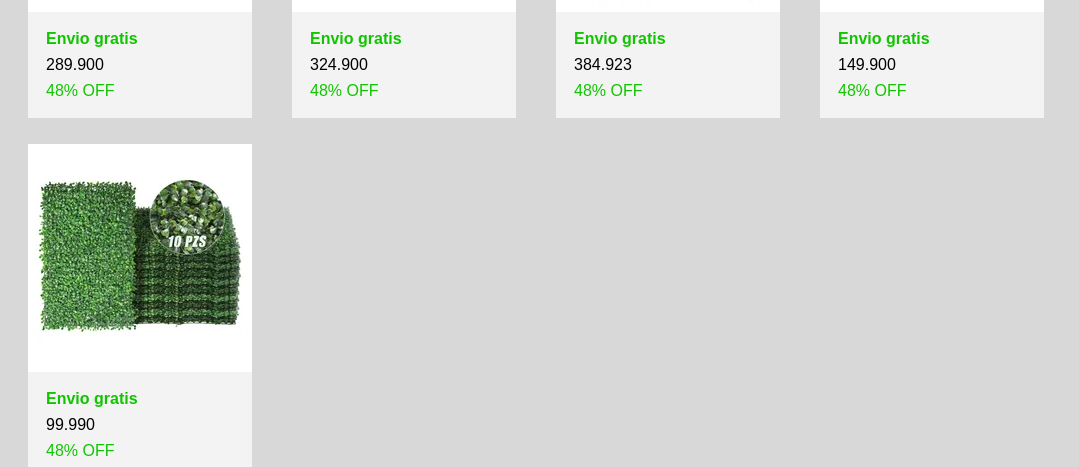
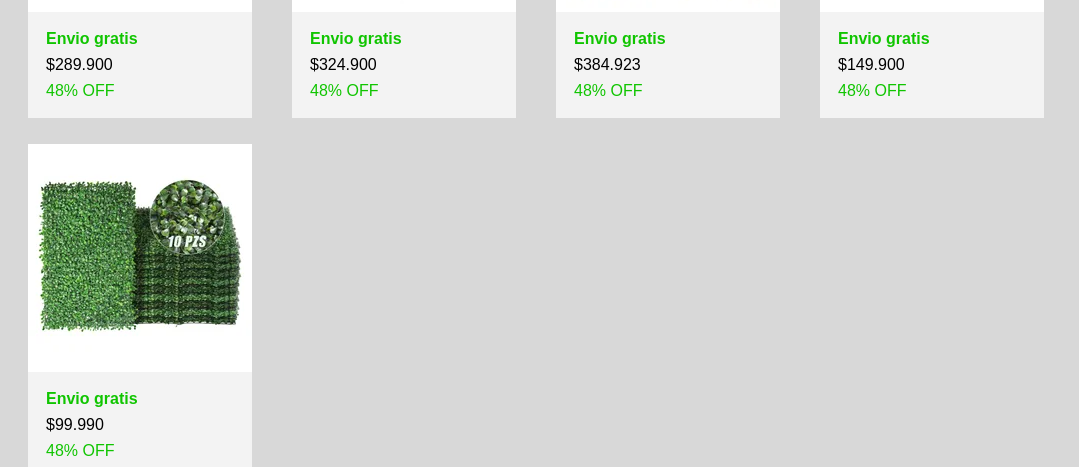
Before and after one commit to Adolfsan99/css-inventario-flexbox, a plain HTML site: page index.html in a window 1280 px wide. Shown: the part 333-800 px from the top of the page, without its empty margins (0-1079 px from the left). Drawn offline with Linux system fonts and the light colour scheme.

Commit message:
signo pesos añadido

```diff
--- a/index.html
+++ b/index.html
@@ -25,7 +25,7 @@
   <a href="https://articulo.mercadolibre.com.co/MCO-985244414-set-de-4-sillas-eams-moderna-minimalista-comedor-_JM#position=23&search_layout=grid&type=item&tracking_id=118135bc-4c32-4b49-af5d-4c3e1ba17471&c_id=/home/promotions-recommendations/element&c_element_order=1&c_uid=6265ec7c-e867-4276-8f40-3597b2de03a9"><img src="./assets/img/imagen1.webp"></img></a>
 <section class="detalles">
 <p class="envio">Envio gratis</p>
-<p>289.900<p>
+<p>$289.900<p>
 <p class="descuento">48% OFF</p>
 </section>
 </article>
@@ -36,7 +36,7 @@
   <a href="https://www.mercadolibre.com.co/silla-de-escritorio-urban-design-bl-2001-sa-4006-ergonomica-negra-con-tapizado-de-tela-y-cuero-sintetico/p/MCO19098970?pdp_filters=deal:MCO779366-1#searchVariation=MCO19098970&position=1&search_layout=grid&type=product&tracking_id=118135bc-4c32-4b49-af5d-4c3e1ba17471&c_id=/home/promotions-recommendations/element&c_element_order=2&c_uid=48c9b214-42f9-4745-b6d7-ce97e0ddafa6"><img src="./assets/img/imagen2.webp"></img></a>
 <section class="detalles">
 <p class="envio">Envio gratis</p>
-<p>324.900<p>
+<p>$324.900<p>
 <p class="descuento">48% OFF</p>
 </article>
 
@@ -45,7 +45,7 @@
   <a href="https://articulo.mercadolibre.com.co/MCO-632765266-kit-juego-pesas-mancuernas-ejercicio-ajustables-encauchetada-_JM#position=24&search_layout=grid&type=item&tracking_id=118135bc-4c32-4b49-af5d-4c3e1ba17471&c_id=/home/promotions-recommendations/element&c_element_order=3&c_uid=d0e7501c-6e91-43f5-a5ff-02eafa8a67f8"><img src="./assets/img/imagen3.webp"></img></a>
 <section class="detalles">
 <p class="envio">Envio gratis</p>
-<p>384.923<p>
+<p>$384.923<p>
 <p class="descuento">48% OFF</p>
 </section>
 </article>
@@ -56,7 +56,7 @@
   <a href="https://articulo.mercadolibre.com.co/MCO-809948304-tapete-follaje-artificial-jardin-vertical-40x60cm-x-10-unds-_JM#position=25&search_layout=grid&type=item&tracking_id=118135bc-4c32-4b49-af5d-4c3e1ba17471&c_id=/home/promotions-recommendations/element&c_element_order=4&c_uid=7e3dcea8-e696-46e5-926d-19643ef840e3"><img src="./assets/img/imagen4.webp"></img></a>
 <section class="detalles">
 <p class="envio">Envio gratis</p>
-<p>149.900<p>
+<p>$149.900<p>
 <p class="descuento">48% OFF</p>
 </section>
 </article>
@@ -67,7 +67,7 @@
 <a href="https://articulo.mercadolibre.com.co/MCO-1090359300-soporte-tablet-para-ipad-celular-escritorio-aluminio-movible-_JM#position=26&search_layout=grid&type=item&tracking_id=118135bc-4c32-4b49-af5d-4c3e1ba17471&c_id=/home/promotions-recommendations/element&c_element_order=5&c_uid=1cd0291e-0ea3-4739-b5ab-8a7a48d597b5"><img src="./assets/img/imagen5.webp"></img></a>
 <section class="detalles">
 <p class="envio">Envio gratis</p>
-<p>99.990<p>
+<p>$99.990<p>
 <p class="descuento">48% OFF</p>
 </section>
 </article>
```
